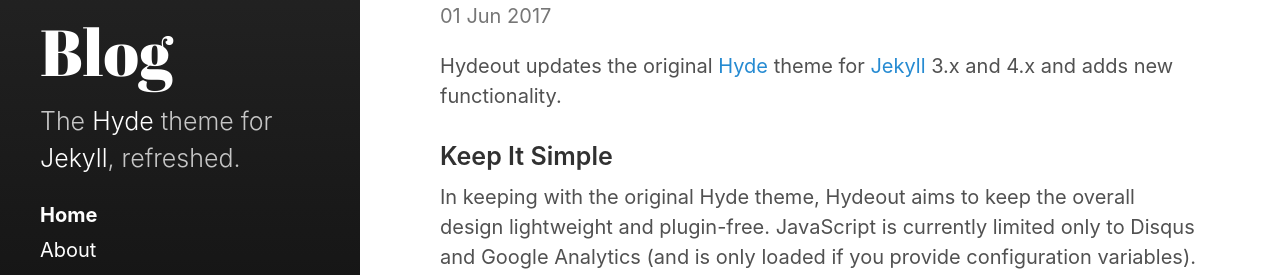
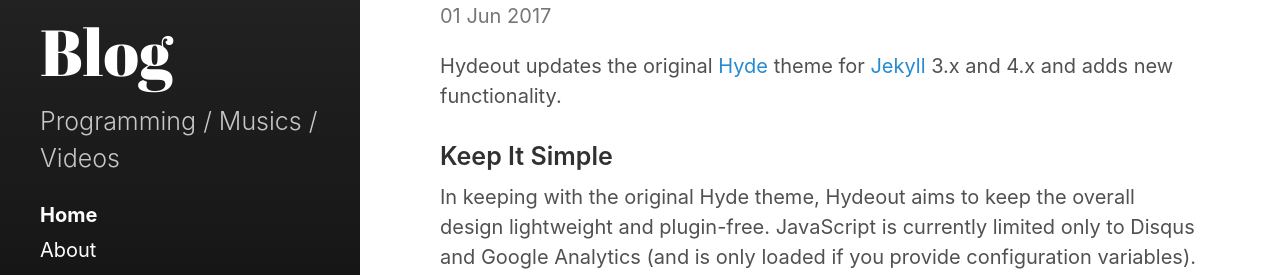
Before and after one commit to jynah92/jynah92.github.io, a Jekyll site: the page built from index.html, in a window 1280 px wide. Shown: the part 420-695 px from the top of the page. Built offline with Jekyll 4.4.1, drawn with Linux system fonts in a browser that asks for light colours; the list of posts is cut into pages by our own code.

Commit message:
Update _config.yml

```diff
--- a/_config.yml
+++ b/_config.yml
@@ -5,7 +5,7 @@ highlighter:      rouge
 # Setup
 title:            NJY's Blog
 tagline:          'Programming / Musics / Videos'
-description:      'The <a href="http://hyde.getpoole.com" target="_blank">Hyde</a> theme for <a href="http://jekyllrb.com" target="_blank">Jekyll</a>, refreshed.'
+description:      'Programming / Musics / Videos'
 url:              https://jynah92.github.io
 baseurl:          ''
                   # the optional subpath of your site, e.g. "/blog"
```
